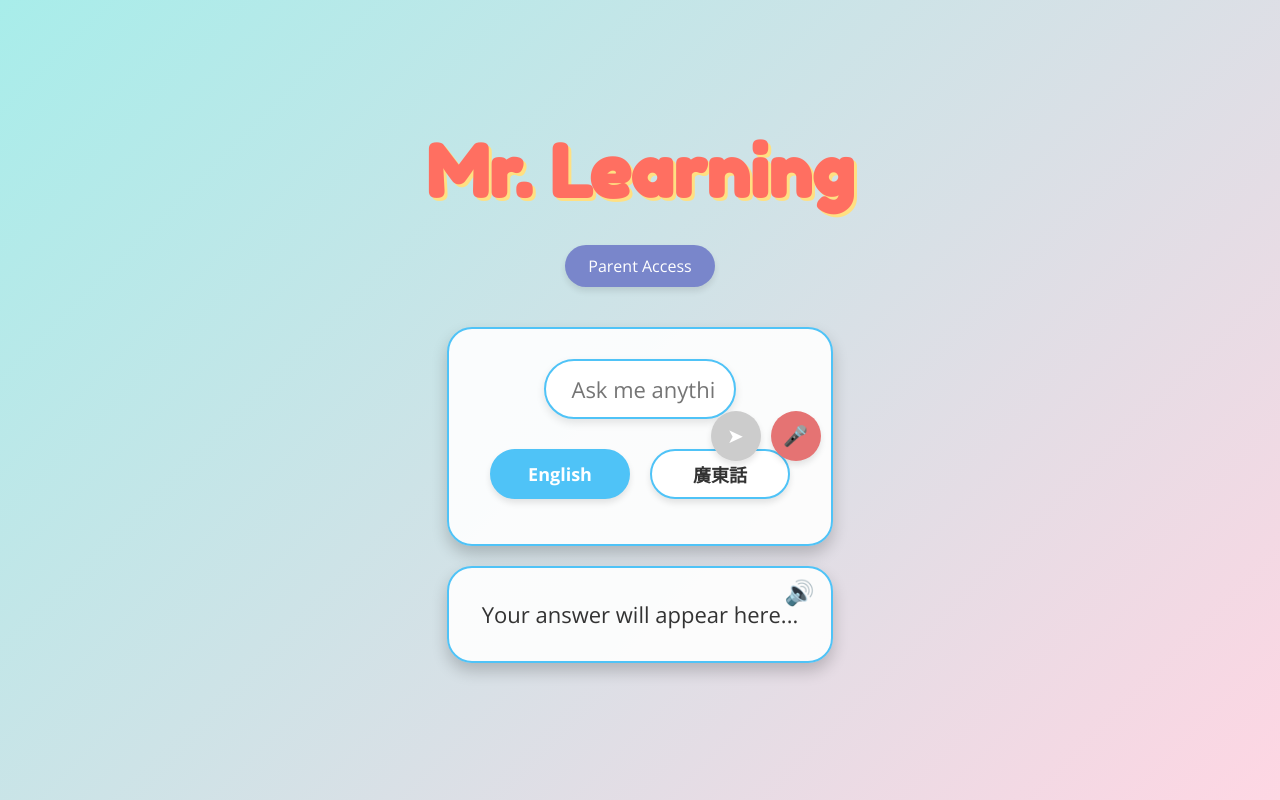
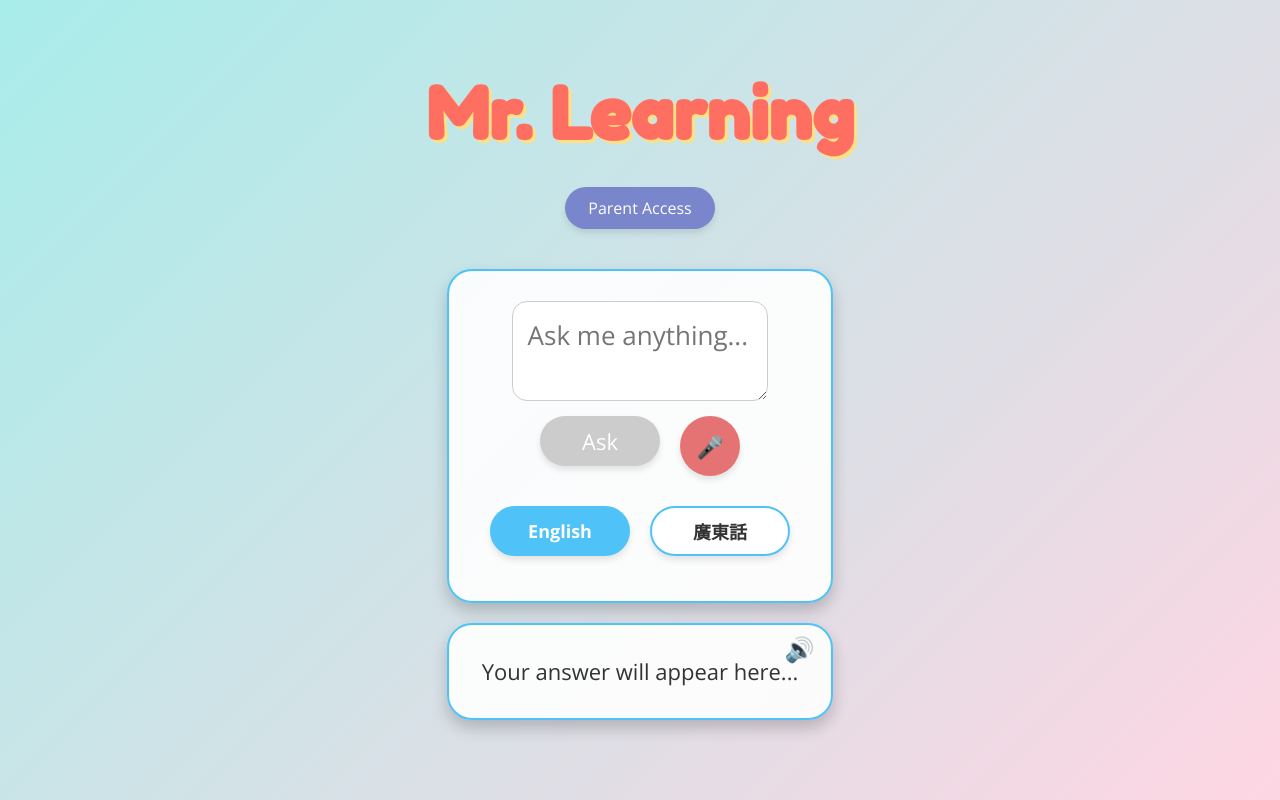
Before and after one commit to davigonia/mr_learning, a React (Create React App) app: page / in a window 1280 px wide. Built offline with nearby package versions, Linux system fonts and the light colour scheme.

Commit message:
Restored original question box and button styling as requested

```diff
--- a/src/App.css
+++ b/src/App.css
@@ -107,24 +107,34 @@ h1 {
 
 /* Question box layout */
 .question-box {
+  border: 2px solid #4fc3f7;
+  border-radius: 25px;
+  padding: 30px;
+  margin: 20px auto;
+  width: 90%;
+  max-width: 700px;
+  background-color: rgba(255, 255, 255, 0.9);
+  box-shadow: 0 8px 16px rgba(0, 0, 0, 0.2);
   position: relative;
 }
 
 /* Question input styles */
 .question-input {
-  width: calc(100% - 130px); /* Leave space for buttons */
-  max-width: 600px; /* Maximum width on larger screens */
-  height: 60px;
-  font-size: 22px; /* Fixed font size */
-  padding: 15px 20px 15px 25px;
-  border-radius: 30px;
-  border: 2px solid #4fc3f7;
+  width: 80%;
+  height: 100px;
+  font-size: 26px;
+  padding: 15px;
+  border-radius: 15px;
+  border: 1px solid #ccc;
   outline: none;
-  transition: all 0.3s ease;
+  transition: border-color 0.3s ease;
   font-family: 'Open Sans', sans-serif;
-  box-sizing: border-box; /* Include padding in width calculation */
+  box-sizing: border-box;
   display: inline-block;
-  box-shadow: 0 4px 8px rgba(0, 0, 0, 0.1);
+}
+
+.question-input:focus {
+  border-color: #0000FF;
 }
 
 .question-input:focus {
@@ -132,60 +142,60 @@ h1 {
   box-shadow: 0 4px 12px rgba(41, 182, 246, 0.3);
 }
 
-/* Action buttons container */
+/* Button container */
 .action-buttons {
-  position: absolute;
-  right: 10px;
-  top: 50%;
-  transform: translateY(-50%);
-  display: flex;
-  gap: 10px;
-}
-
-/* Primary button styles (shared between ask and record) */
-.primary-button {
-  width: 50px;
-  height: 50px;
-  color: white;
-  border: none;
-  border-radius: 50%;
-  cursor: pointer;
-  box-shadow: 0 4px 6px rgba(0, 0, 0, 0.1);
-  transition: all 0.3s ease;
-  font-size: 20px;
   display: flex;
   justify-content: center;
-  align-items: center;
-}
-
-.primary-button:hover {
-  transform: translateY(-2px);
-  box-shadow: 0 6px 10px rgba(0, 0, 0, 0.15);
-}
-
-.primary-button:disabled {
-  background-color: #cccccc;
-  cursor: not-allowed;
-  transform: none;
-  box-shadow: 0 4px 6px rgba(0, 0, 0, 0.1);
+  margin-top: 15px;
+  gap: 20px;
 }
 
 /* Ask button styles */
 .ask-button {
+  width: 120px;
+  height: 50px;
   background-color: #81c784;
+  color: white;
+  border: none;
+  border-radius: 25px;
+  cursor: pointer;
+  box-shadow: 0 4px 6px rgba(0, 0, 0, 0.1);
+  transition: background-color 0.3s ease;
+  font-size: 22px;
+  font-family: 'Open Sans', sans-serif;
 }
 
 .ask-button:hover {
   background-color: #66bb6a;
 }
 
+.ask-button:disabled {
+  background-color: #cccccc;
+  cursor: not-allowed;
+}
+
 /* Record button styles */
 .record-button {
+  width: 60px;
+  height: 60px;
   background-color: #e57373;
+  color: white;
+  border: none;
+  border-radius: 30px;
+  cursor: pointer;
+  box-shadow: 0 4px 6px rgba(0, 0, 0, 0.1);
+  transition: background-color 0.3s ease;
+  font-size: 22px;
+  font-family: 'Open Sans', sans-serif;
 }
 
 .record-button:hover {
   background-color: #ef5350;
+}
+
+.record-button:disabled {
+  background-color: #cccccc;
+  cursor: not-allowed;
 }
 
 .record-button.active {
--- a/src/App.js
+++ b/src/App.js
@@ -470,8 +470,7 @@ function App() {
       </div>
 
       <div className="question-box">
-        <input
-          type="text"
+        <textarea
           className="question-input"
           value={question}
           onChange={(e) => setQuestion(e.target.value)}
@@ -481,16 +480,15 @@ function App() {
 
         <div className="action-buttons">
           <button
-            className="primary-button ask-button"
+            className="ask-button"
             onClick={handleSubmit}
             disabled={isLoading || !question.trim()}
-            aria-label={language === 'english' ? 'Ask' : '問問題'}
           >
-            ➤
+            {uiText.askButton}
           </button>
           <button
             type="button"
-            className={`primary-button record-button ${isListening ? 'active' : ''}`}
+            className={`record-button ${isListening ? 'active' : ''}`}
             onClick={toggleSpeechRecognition}
             disabled={isLoading}
             aria-label={language === 'english' ? 'Voice Input' : '語音輸入'}
```
